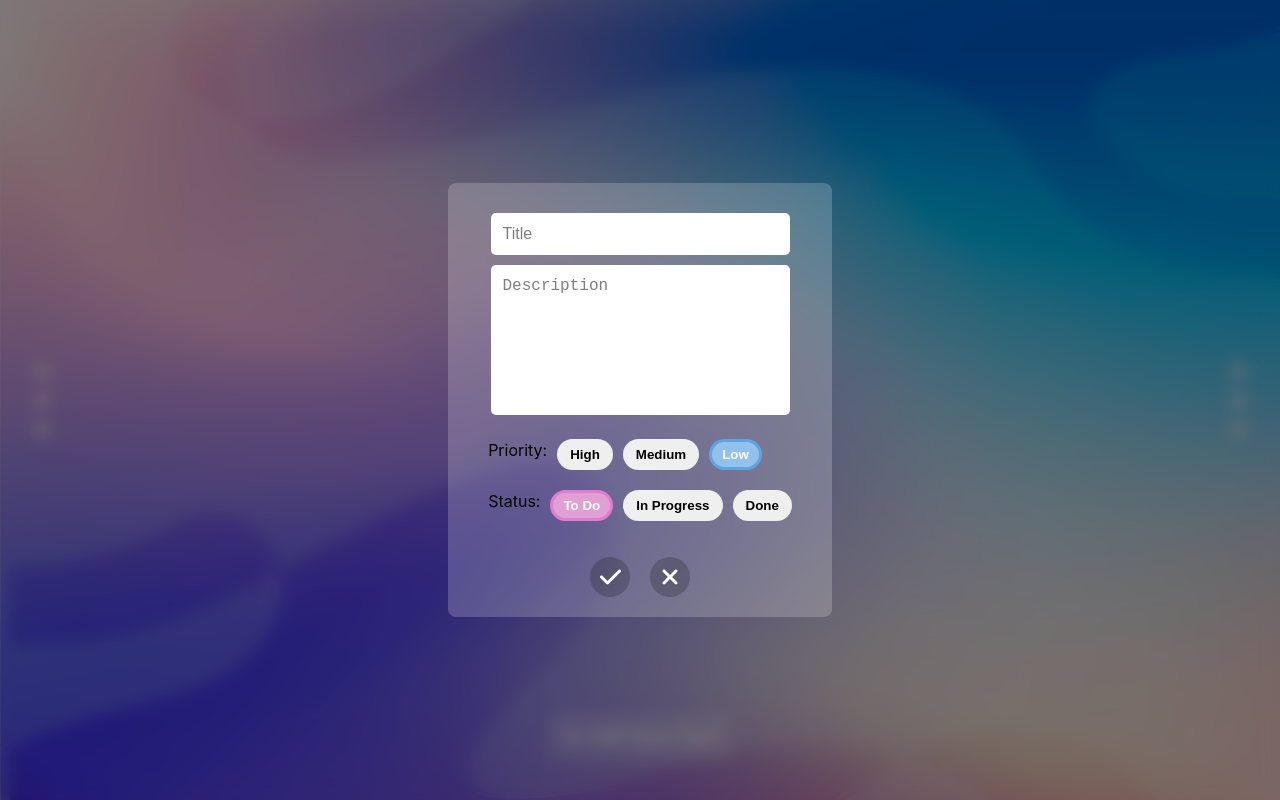
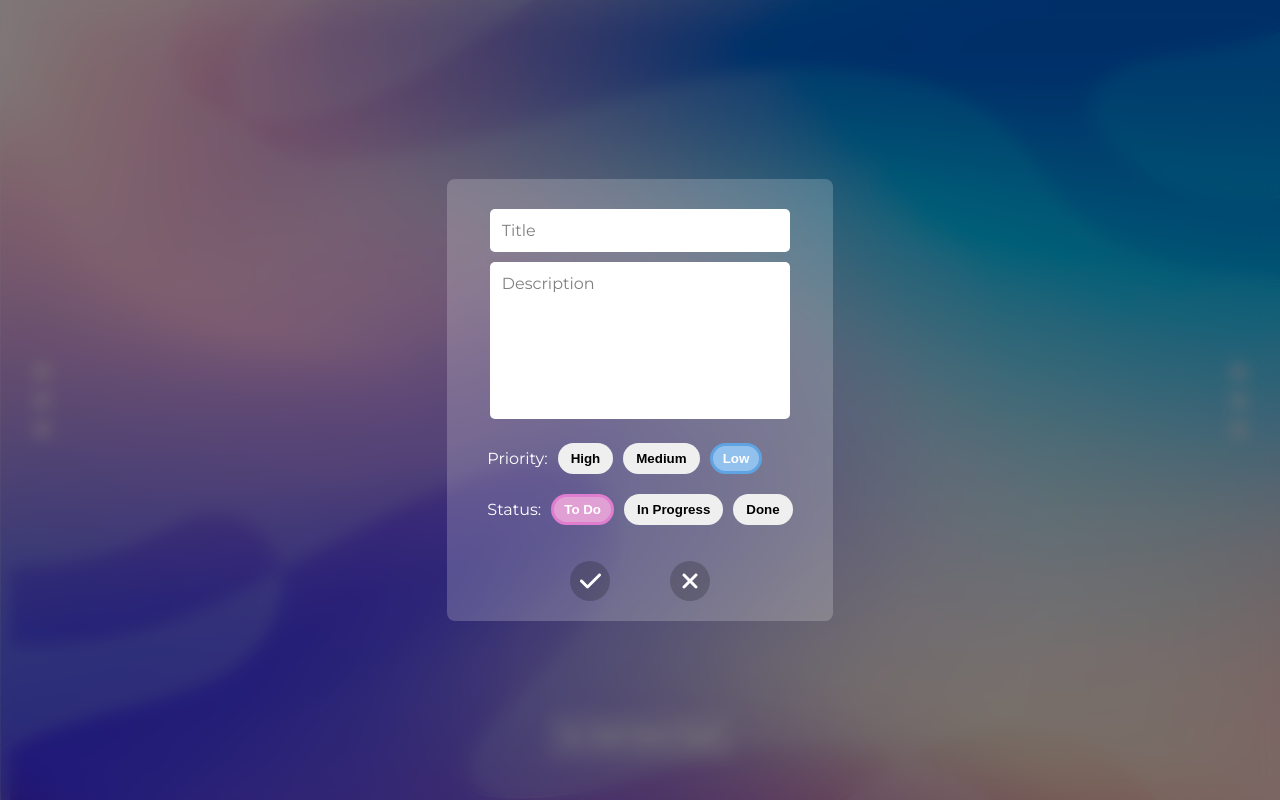
Before and after one commit to iamAlinaaa/task-app, a React (Create React App) app: page / in a window 1280 px wide. Both pictures are taken after a click on the button "Add New Task". Built offline with nearby package versions, Linux system fonts and the light colour scheme.

Commit message:
modal styles imporvements

```diff
--- /dev/null
+++ b/src/assets/css/variables.module.css
@@ -0,0 +1,13 @@
+:root {
+  --white: #ffffff;
+  --pink-100: #e0a0d4;
+  --pink-200: #e07dce;
+  --violet-100: #b5a5ee;
+  --violet-200: #8e76e7;
+  --blue-100: #93c1ed;
+  --blue-200: #5fa3e2;
+  --gray-alpha-2: rgba(0, 0, 0, 0.2);
+  --gray-alpha-3: rgba(0, 0, 0, 0.3);
+  --gray-alpha-5: rgba(0, 0, 0, 0.5);
+  --white-alpha-2: rgba(255, 255, 255, 0.2);
+}
--- a/src/components/task-modal/styles.module.css
+++ b/src/components/task-modal/styles.module.css
@@ -1,10 +1,11 @@
+@import "../../assets/css/variables.module.css";
 .modal {
   position: fixed;
   top: 0;
   left: 0;
   width: 100%;
   height: 100%;
-  background: rgba(0, 0, 0, 0.5);
+  background: var(--gray-alpha-5);
   display: flex;
   justify-content: center;
   align-items: center;
@@ -13,24 +14,51 @@
 }
 
 .modal-content {
-  background: rgba(255, 255, 255, 0.2);
+  background: var(--white-alpha-2);
   padding: 16px;
   border-radius: 8px;
+  font-family: "Montserrat", sans-serif;
+}
+
+.input-container {
+  margin: 10px 0;
+}
+
+.input-container input,
+.input-container textarea {
+  width: 80%;
+  padding: 10px;
+  border: 2px solid transparent;
+  border-radius: 5px;
+  outline: none;
+  font-size: 16px;
+  resize: none;
+  font-family: "Montserrat", sans-serif;
+}
+
+.input-container input::placeholder,
+.input-container textarea::placeholder {
+  color: var(--gray-alpha-5);
+}
+
+.input-container input:focus,
+.input-container textarea:focus {
+  border: 2px solid var(--violet-200);
 }
 
 .button {
-  background: rgba(0, 0, 0, 0.2);
+  background: var(--gray-alpha-2);
   color: #fff;
   border: none;
   height: 40px;
   width: 40px;
-  margin: 16px 10px 0 10px;
+  margin: 16px 30px 0 30px;
   cursor: pointer;
   border-radius: 20px;
 }
 
 .button:hover {
-  background: rgba(0, 0, 0, 0.3);
+  background: var(--gray-alpha-3);
 }
 
 .modal-content {
@@ -41,15 +69,14 @@
 
 label {
   display: block;
-  margin-bottom: 10px;
+  color: var(--white);
 }
 
 .priority-status-container {
   display: flex;
-  /* flex-direction: column; */
   align-items: center;
   gap: 10px;
-  margin: 20px ;
+  margin: 20px;
 }
 
 .priority-status-buttons {
@@ -69,7 +96,6 @@ label {
   justify-content: center;
 }
 
-
 select {
   width: 100%;
   padding: 10px;
@@ -80,46 +106,19 @@ select {
 }
 
 .high-todo {
-  border: 3px solid #e07dce;
-  background-color: #e0a0d4;
-  color: white;
+  border: 3px solid var(--pink-200);
+  background-color: var(--pink-100);
+  color: var(--white);
 }
 
 .medium-progress {
-  border: 3px solid #8e76e7;
-  background-color: #b5a5ee;
-  color: white;
+  border: 3px solid var(--violet-200);
+  background-color: var(--violet-100);
+  color: var(--white);
 }
 
 .low-done {
-  border: 3px solid #5fa3e2;
-  background-color: #93c1ed;
-  color: white;
+  border: 3px solid var(--blue-200);
+  background-color: var(--blue-100);
+  color: var(--white);
 }
-
-
-
-.input-container {
-  margin: 10px 0; /* Add spacing between input elements */
-}
-
-.input-container input,
-.input-container textarea {
-  width: 80%;
-  padding: 10px;
-  border: 2px solid transparent;
-  border-radius: 5px;
-  outline: none;
-  font-size: 16px;
-  resize: none;
-}
-
-.input-container input::placeholder,
-.input-container textarea::placeholder {
-  color: rgba(0, 0, 0, 0.5);
-}
-
-.input-container input:focus,
-.input-container textarea:focus {
-  border: 2px solid #8e76e7;
-}
--- a/src/index.css
+++ b/src/index.css
@@ -1,8 +1,7 @@
+@import url('https://fonts.googleapis.com/css2?family=Montserrat:wght@400;600&display=swap');
 body {
   margin: 0;
-  font-family: -apple-system, BlinkMacSystemFont, 'Segoe UI', 'Roboto', 'Oxygen',
-    'Ubuntu', 'Cantarell', 'Fira Sans', 'Droid Sans', 'Helvetica Neue',
-    sans-serif;
+font-family: 'Montserrat', sans-serif;
   -webkit-font-smoothing: antialiased;
   -moz-osx-font-smoothing: grayscale;
 }
```
